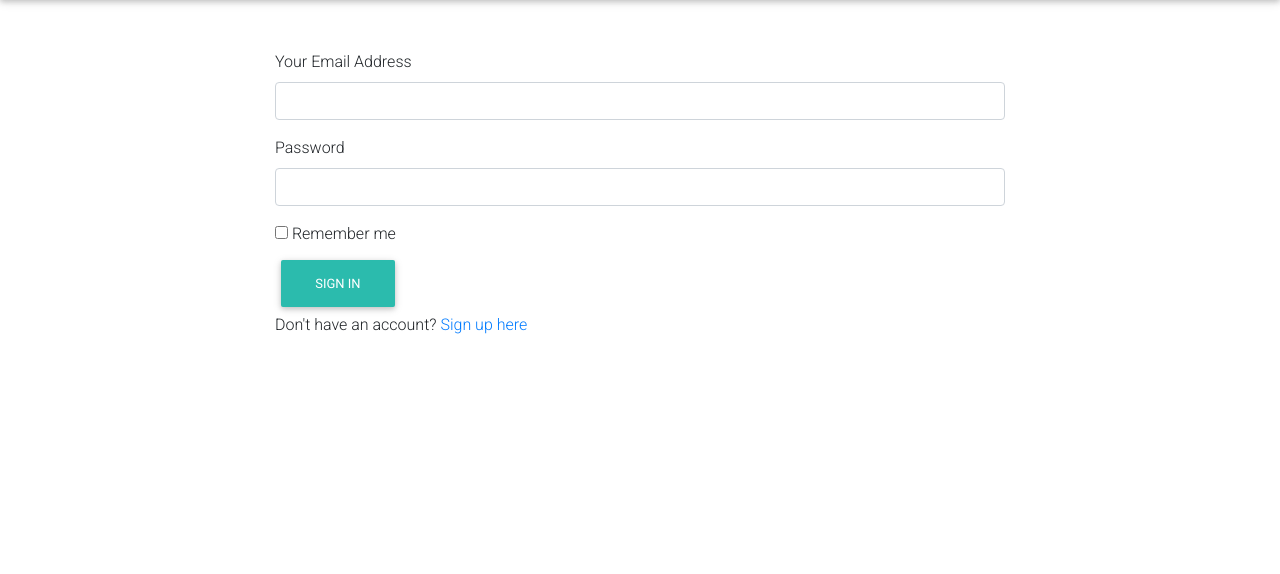
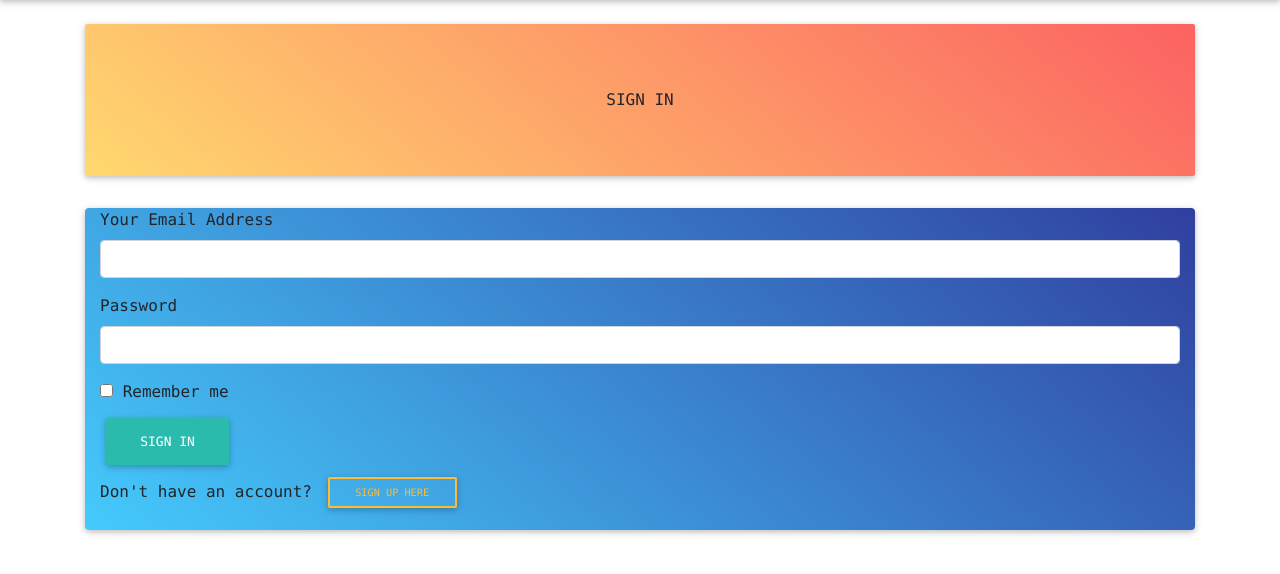
Before and after one commit to NgugiMuthoni/Pitchapp, a Flask app: page /authenticate/login in a window 1280 px wide. Shown: the part 74-648 px from the top of the page. Run offline with Flask 2, Linux system fonts and the light colour scheme; some libraries are stand-ins or nearby versions.

Commit message:
registration page and login page

```diff
--- a/app/templates/auth/login.html
+++ b/app/templates/auth/login.html
@@ -3,9 +3,13 @@
 
 {% block content %}
 <div class="container">
-    <div class="row" style="margin-top: 50px">
-      <div class= "col-md-2"> </div>
-      <div class="col-md-8">
+    <br>
+    <div class="jumbotron peach-gradient text-center text-uppercase text-monospace">
+        sign in
+    </div>
+    <div class="card  blue-gradient">
+        <div class="container-fluid text-monospace" >
+
       <!--Flash message -->
       {% for message in get_flashed_messages() %}
         <div class="alert alert-danger">
@@ -15,9 +19,10 @@
       {% endfor %}
       <!-- Login form -->
       {{wtf.quick_form(login_form)}}
-      <p> Don't have an account? <a href="{{url_for('auth.register')}}">Sign up here</a></p>
+      <p> Don't have an account? <a class="btn btn-outline-warning btn-sm" href="{{url_for('auth.register')}}">Sign up here</a></p>
      </div>
-     <div clas="col-md-2"> </div>
+
+
     </div>
 </div>
 
```
Also changed, not shown: app/templates/auth/register.html (+10 -6 lines).
